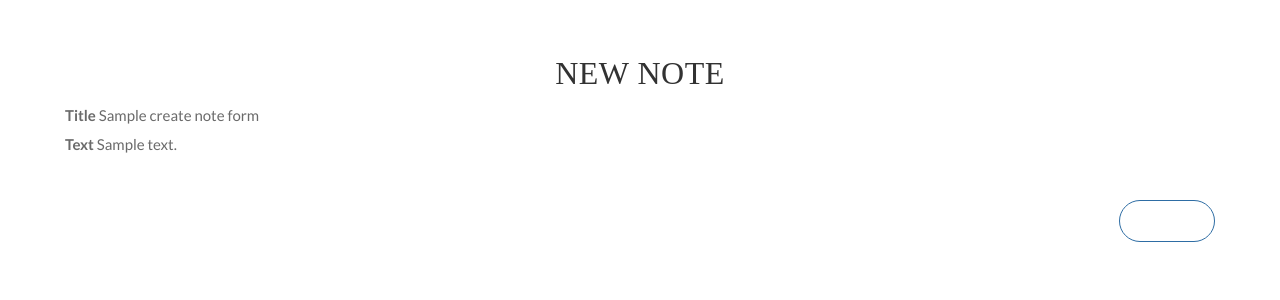
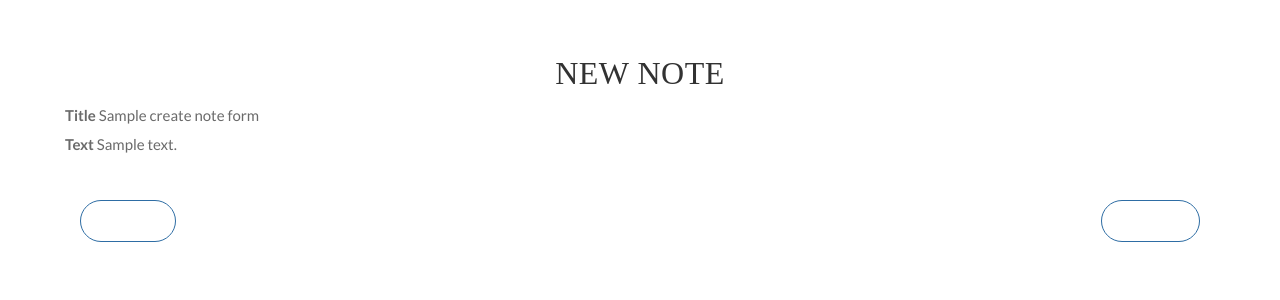
Before and after one commit to GoranAviani/Amibit2, a Django app: template templates/note_link/create_note.html in a window 1280 px wide. Shown: the part 137-437 px from the top of the page. Run offline with Django 3.2, Linux system fonts and the light colour scheme; the template is opened without the code that fills it: most values are stand-ins (such as "Sample title", 1, 10 or a date in 2020); some libraries are stand-ins or nearby versions; some web fonts are replaced.

Commit message:
Create note form expanded with a Back button.

```diff
--- a/templates/note_link/create_note.html
+++ b/templates/note_link/create_note.html
@@ -9,7 +9,7 @@
       <div class="gap-40">
       </div>
       <div class="row">
-        <div >
+        <div>
           <div class="row">
             <div class="margine-10-lr">
               <h2 class="text-center">New note</h2>
@@ -27,8 +27,11 @@
               <label>Text</label>
               {{create_note_form_data.noteText}}
             </div>
-            <div class="text-right"><br>
-              <button class="btn btn-primary solid blank  margine-10-lr" type="submit">Save</button>
+            <div class="text-left col-lg-6 col-md-6 col-xs-6"><br>
+              <button class="btn btn-primary solid blank margine-10-lr" type="submit">Save</button>
+            </div>
+            <div class="text-right col-lg-6 col-md-6 col-xs-6"><br>
+              <a href="{% url 'dashboard'%}" class='btn btn-primary solid blank margine-10-lr' >Back</a>
             </div>
           </form>
         </div>
```
